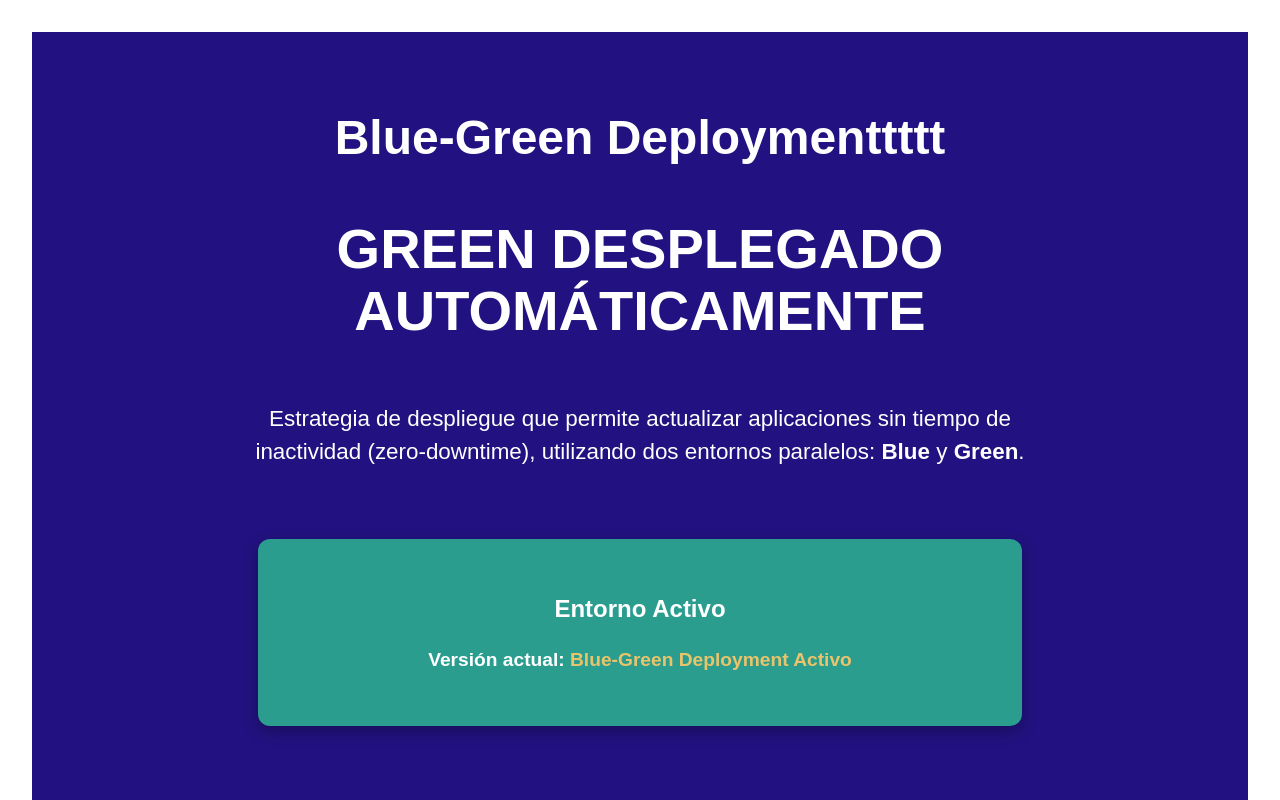
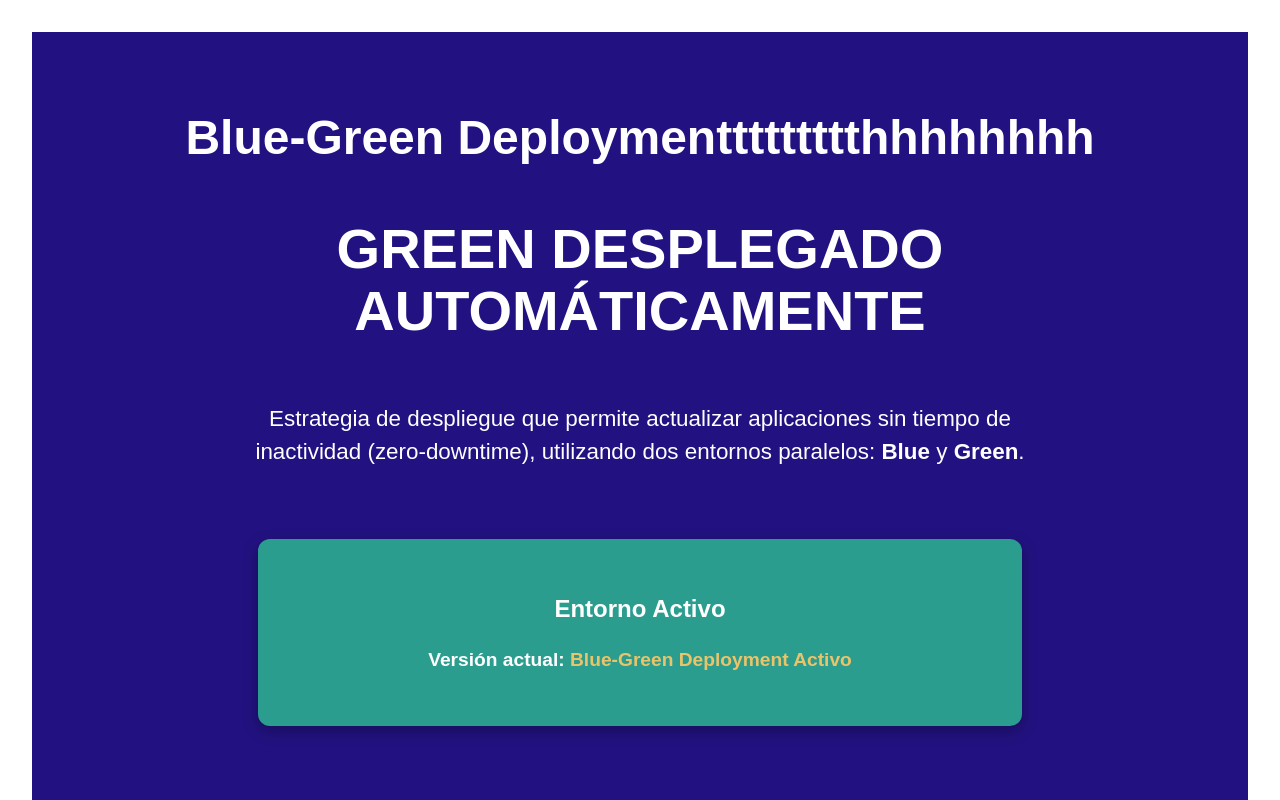
Before and after one commit to Valeria-Miguel/blue-green, a React (Vite) app: page / in a window 1280 px wide. Shown: the top 800 px of the page. Built offline with nearby package versions, Linux system fonts and the light colour scheme.

Commit message:
Update App.jsx

```diff
--- a/src/App.jsx
+++ b/src/App.jsx
@@ -18,7 +18,7 @@ function App() {
     }}>
 
       <h1 style={{ fontSize: "3rem", marginBottom: "1rem" }}>
-        Blue-Green Deploymenttttt
+        Blue-Green Deploymenttttttttthhhhhhhh
       </h1>
       <h1 style={{ fontSize: "3.5rem" }}>
   GREEN DESPLEGADO AUTOMÁTICAMENTE
```
